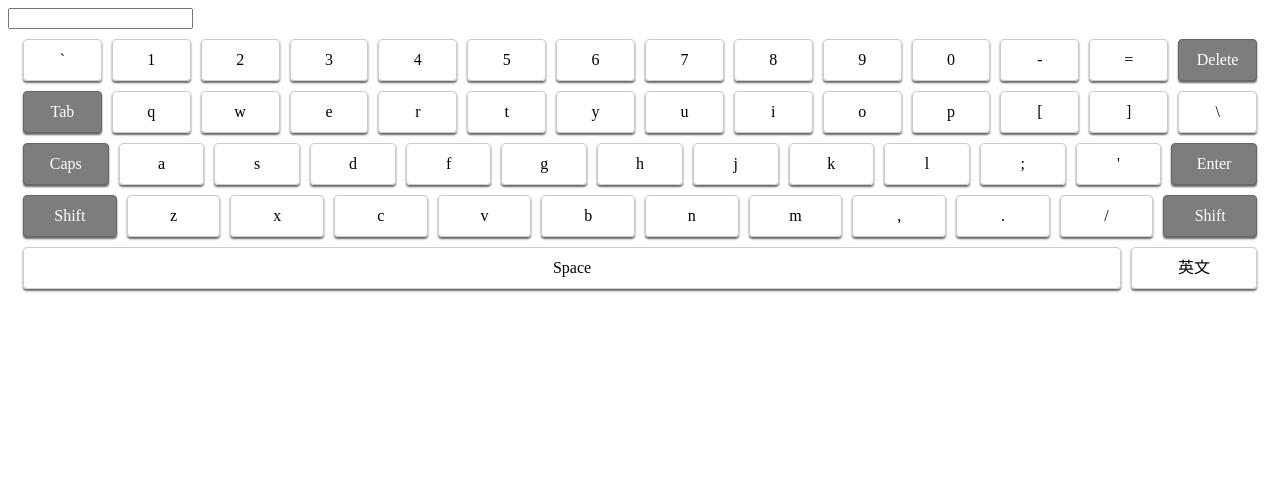
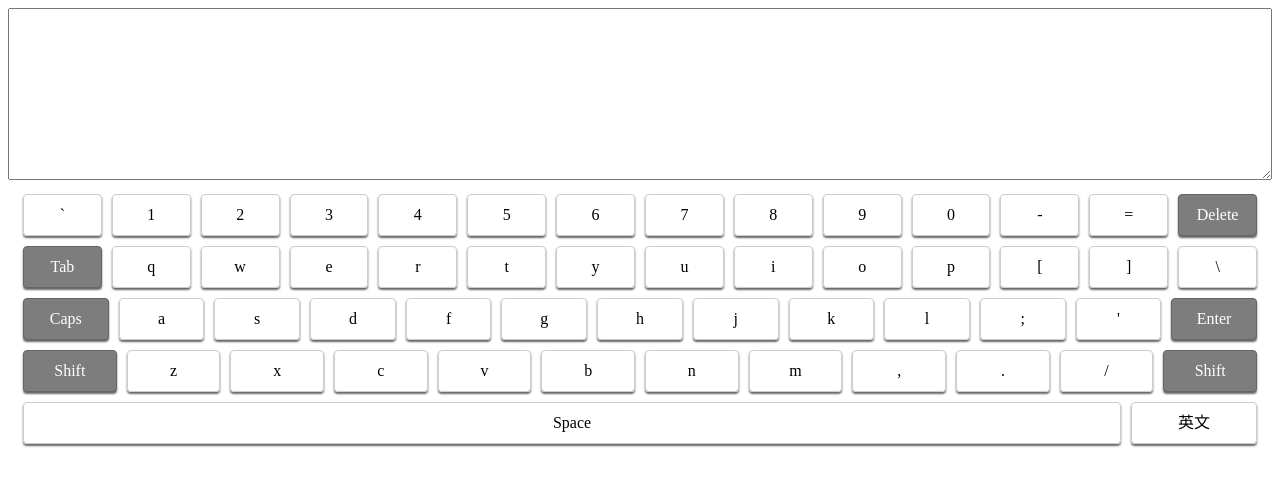
Before and after one commit to mingju0421/vue-keyboard-zh, a Vue app: page / in a window 1280 px wide. Shown: the top 486 px of the page. Built offline with nearby package versions, Linux system fonts and the light colour scheme.

Commit message:
修改中文提示样式, 防止误触

```diff
--- a/src/App.vue
+++ b/src/App.vue
@@ -1,6 +1,7 @@
 <template>
     <div id="app">
-        <input type="text" v-model="value">
+        <!-- <input type="text" v-model="value"> -->
+        <textarea class="textarea" rows="10" v-model="value"></textarea>
         <Keyboard v-model="value" layout='normal'></Keyboard>
     </div>
 </template>
@@ -18,5 +19,10 @@ export default {
 }
 </script>
 
-<style>
+<style scoped>
+.textarea {
+    width: 100%;
+    padding: 10px 20px;
+    box-sizing: border-box;
+}
 </style>
--- a/src/Keyboard.vue
+++ b/src/Keyboard.vue
@@ -231,7 +231,8 @@ export default {
 }
 .hint .words > span {
     display: inline-block;
-    width: 10%;
+    width: 6%;
+    margin: 0 3%;
 }
 .height {
     line-height: 30px;
@@ -256,8 +257,5 @@ export default {
 }
 .order {
     color: #ccc;
-    /* padding-right: 10px; */
-    /* display: inline-block;
-    width: 1em; */
 }
 </style>
```
